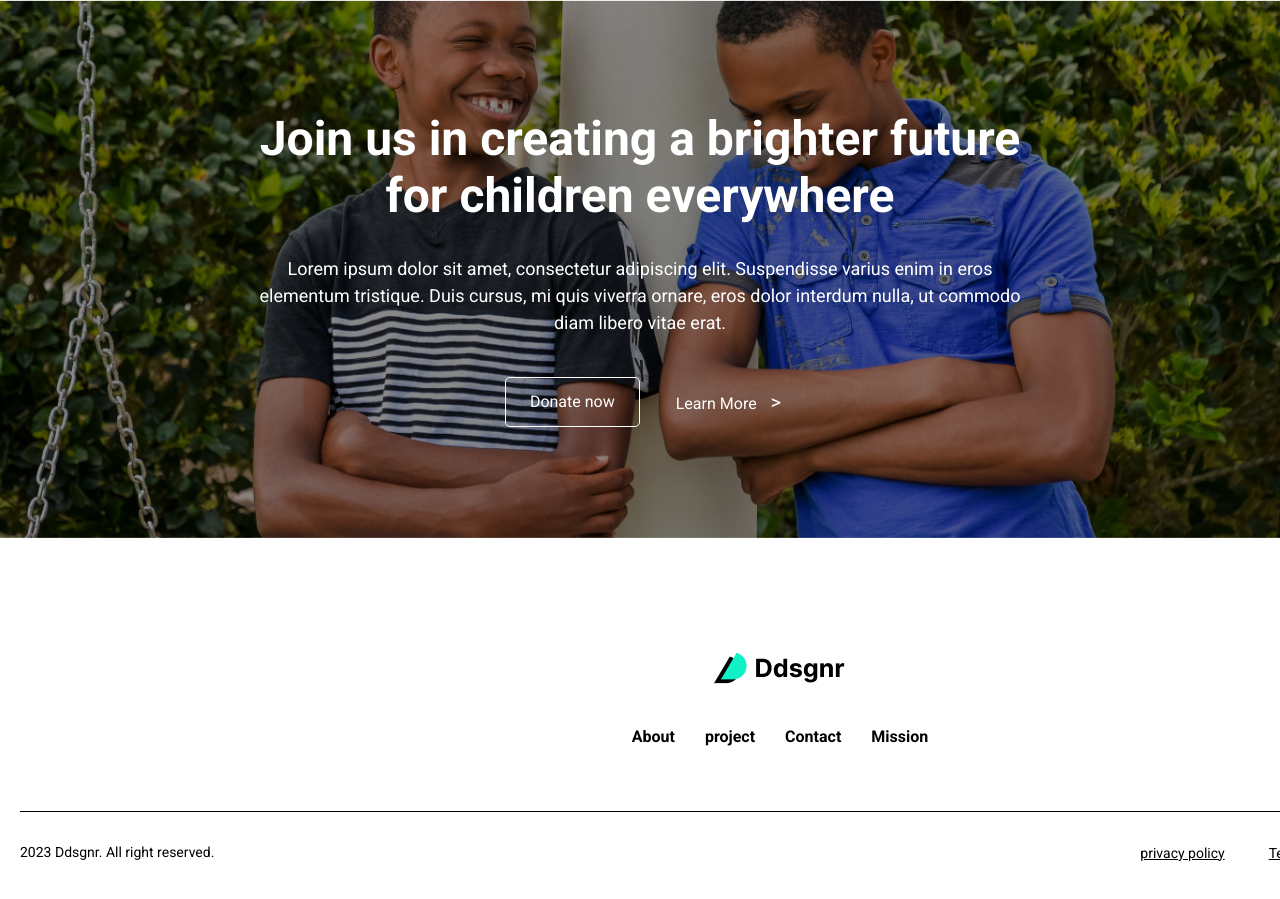
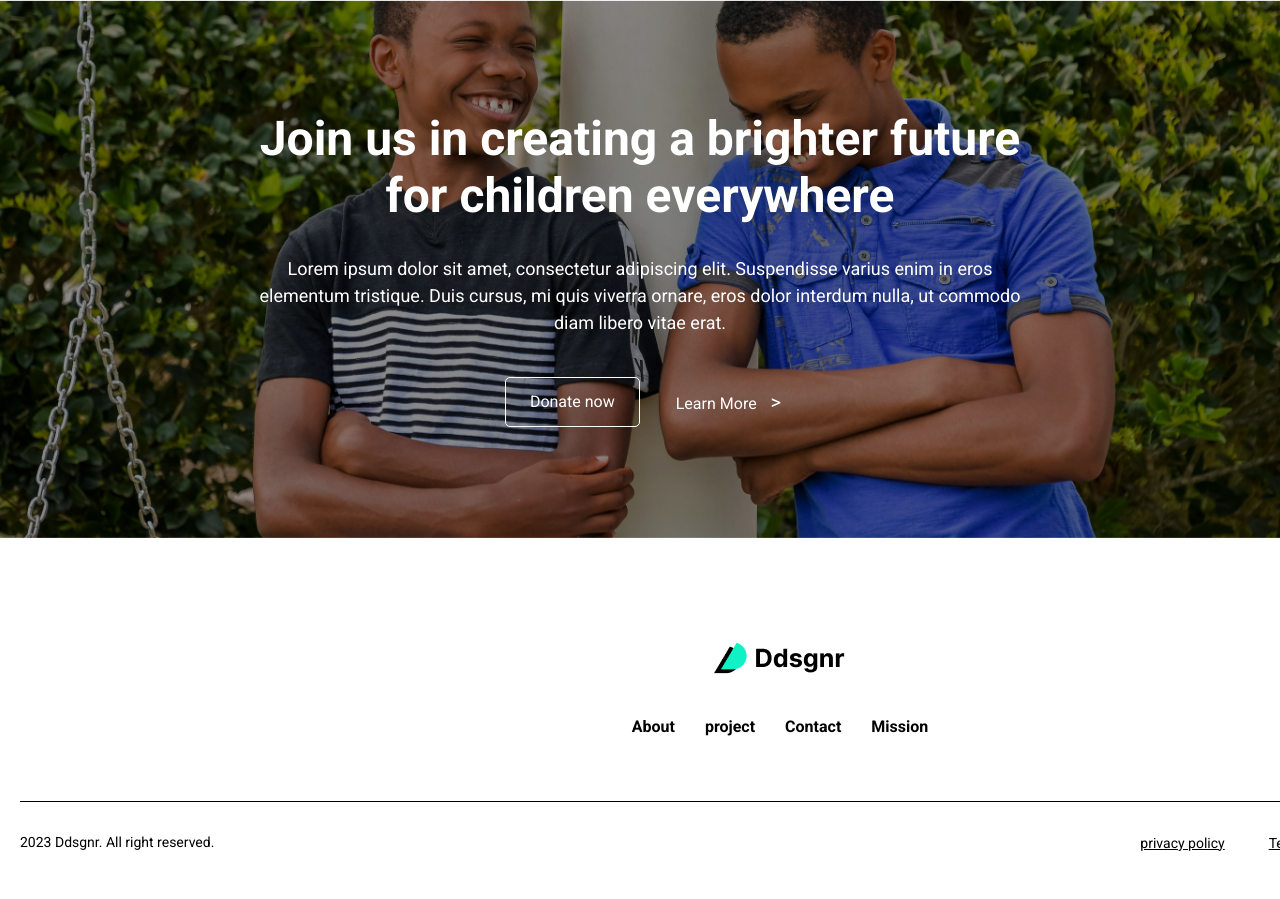
Before and after one commit to tshering-wangchuk2002/project-2, a plain HTML site: page index.html in a window 1280 px wide. Shown: the part 4876-5775 px from the top of the page. Drawn offline with Linux system fonts and the light colour scheme.

Commit message:
fixed the footer

```diff
--- a/scss/style.scss
+++ b/scss/style.scss
@@ -496,7 +496,7 @@ header .header_section{
 }
 .footer_section{
     .container{
-        padding: 110px 0px;
+        padding: 100px 0px;
         flex-direction: column;
         .footer_top_area{
             margin-bottom: 60px;
```
Also changed, not shown: scss/style.css, 1 other file.
